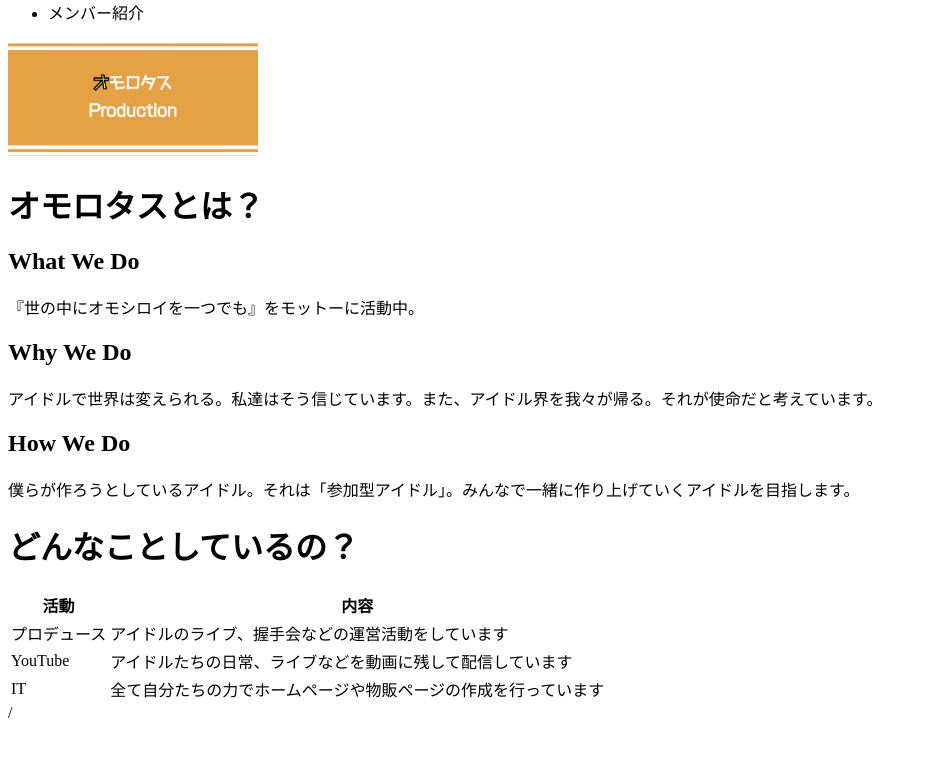
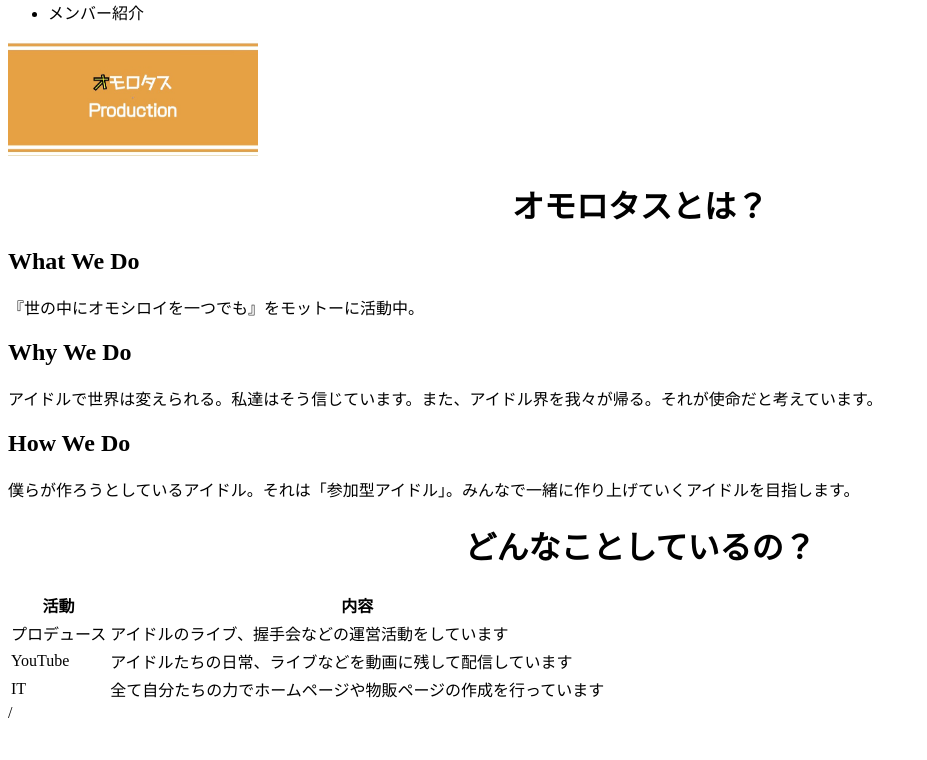
Before and after one commit to yuhinnn/Abekobe_front, a PHP site: page /exmample.php in a window 1280 px wide. Shown: the part 208-968 px from the top of the page, without its empty margins (0-927 px from the left). Before the commit the page ends 926 px from the top, so only its background shows below. Run offline with PHP 8.4, Linux system fonts and the light colour scheme.

Commit message:
mod center

```diff
--- a/index.php
+++ b/index.php
@@ -5,9 +5,7 @@
   <title>omorotasu</title>
   <link rel="stylesheet" href="style.css">
 </head>
-<body>
-<div class="background" align="center">
-<img  class="top" src="img/page.jpg">
-</div>
+<body background="img/page.jpg">
+<h1><font face="Impact">オモロタスProduction</font></h1>
 </body>
 </html>
--- a/style.css
+++ b/style.css
@@ -1,4 +1,9 @@
+BODY {
+ height:2800px;
+ background-repeat: no-repeat;
+ background-position:50% 50%;
+}
 
-.background{
-background-image : url( );
+h1{
+  text-align:center;
 }
```
